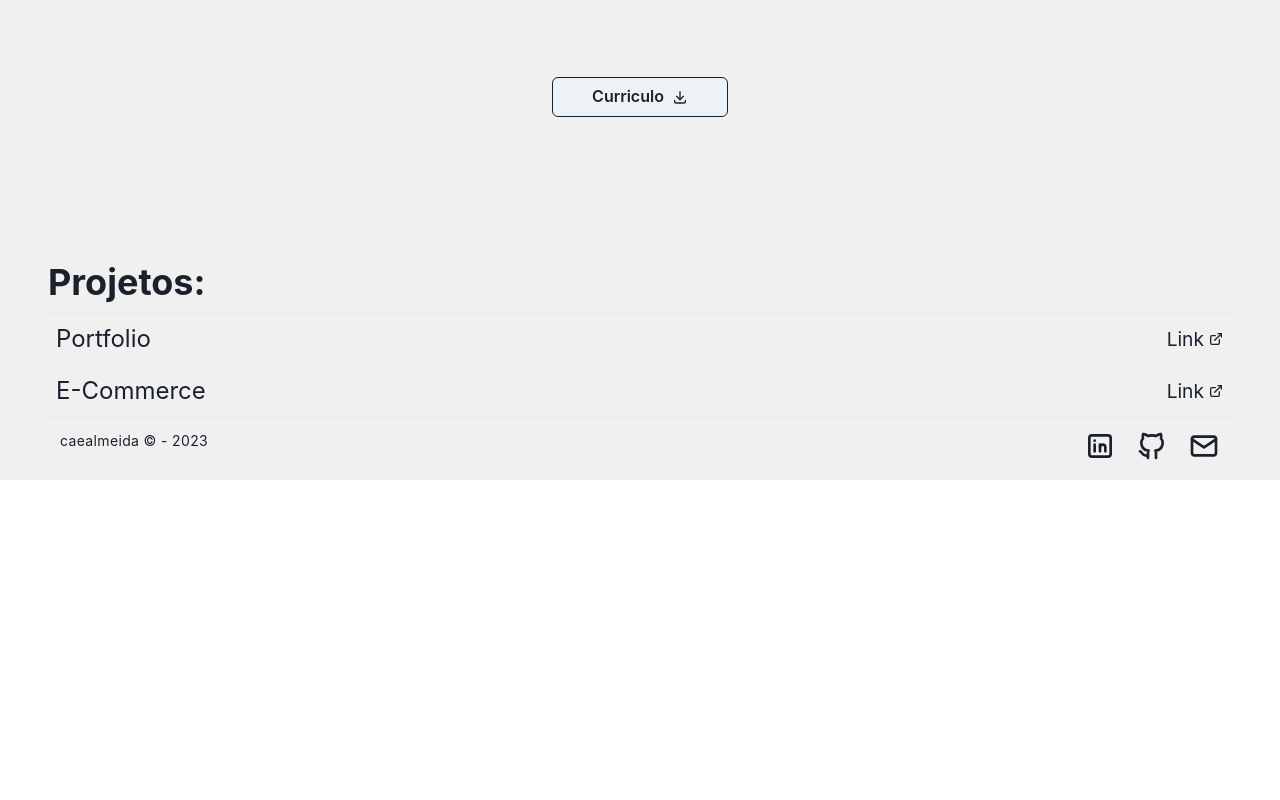
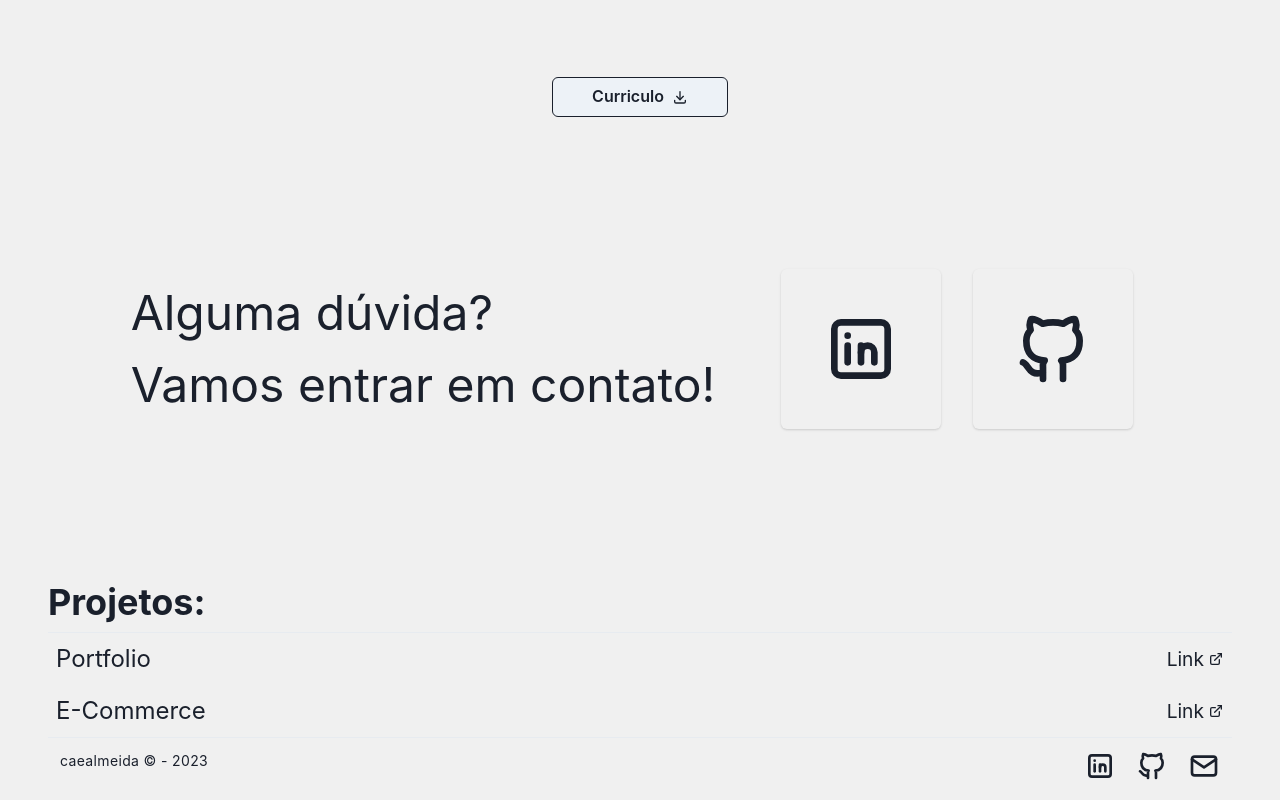
Before and after one commit to caealmeida/Portfolio, a Next.js app: page / in a window 1280 px wide. Shown: the part 1251-2051 px from the top of the page. Before the commit the page ends 1731 px from the top, so only its background shows below. Built offline with nearby package versions, Linux system fonts and the light colour scheme.

Commit message:
feat: add Contacts

```diff
--- /dev/null
+++ b/components/Contact.tsx
@@ -0,0 +1,28 @@
+import { Flex, Box, Icon, Text, Link } from '@chakra-ui/react';
+import theme from '../public/Theme';
+import { IconType } from 'react-icons';
+
+type Contact = {
+  name: string;
+  link: string;
+  logo: IconType;
+};
+
+const Contact = ({ name, link, logo }: Contact) => {
+  return (
+    <Link href={link} justifyContent='center' isExternal>
+      <Flex
+        direction='column'
+        boxShadow='base'
+        p='10'
+        rounded='md'
+        m={4}
+        _hover={{ bg: 'RGBA(204, 0, 15, 0.8)', color: theme.colors.light, textDecoration: 'none' }}
+      >
+        <Icon as={logo} boxSize={20} />
+      </Flex>
+    </Link>
+  );
+};
+
+export default Contact;
--- /dev/null
+++ b/components/Contacts.tsx
@@ -0,0 +1,20 @@
+import { Box, Flex, Text } from '@chakra-ui/react';
+import { TbBrandLinkedin, TbBrandGithub } from 'react-icons/tb';
+import Contact from './Contact';
+
+const Contacts = () => {
+  return (
+    <Flex id='contacts' alignItems='center' justifyContent='center' gap='50px' mt={'32'}>
+      <Flex maxW='50%' direction='column'>
+        <Text fontSize='3em'>Alguma dúvida?</Text>
+        <Text fontSize='3em'>Vamos entrar em contato!</Text>
+      </Flex>
+      <Flex>
+        <Contact name={'LinkedIn'} link={'https://www.linkedin.com/in/caealmeida/'} logo={TbBrandLinkedin} />
+        <Contact name={'GitHub'} link={'https://github.com/caealmeida'} logo={TbBrandGithub} />
+      </Flex>
+    </Flex>
+  );
+};
+
+export default Contacts;
--- a/components/Header.tsx
+++ b/components/Header.tsx
@@ -32,7 +32,7 @@ const Header = () => {
         <Link href='#about'>
           <Text>Sobre</Text>
         </Link>
-        <Link href='#' mx={16}>
+        <Link href='#contacts' mx={16}>
           <Text>Contato</Text>
         </Link>
         <Link href='#projects'>
@@ -40,7 +40,7 @@ const Header = () => {
         </Link>
       </Flex>
       <Flex>
-        <Menu>
+        {/* <Menu>
           <Tooltip label='Idioma' closeDelay={250} fontSize='sm'>
             <MenuButton as={IconButton} aria-label='Languages' icon={<TbLanguage />} variant='ghost' />
           </Tooltip>
@@ -52,7 +52,7 @@ const Header = () => {
               <Img src='./images/flags/united-kingdom.png' mr={2} /> English
             </MenuItem>
           </MenuList>
-        </Menu>
+        </Menu> */}
         <Tooltip label='Dark Mode' closeDelay={250} fontSize='sm'>
           <IconButton aria-label='dark-mode' variant='ghost' icon={darkModeIcon} onClick={toggleColorMode} />
         </Tooltip>
--- a/pages/index.tsx
+++ b/pages/index.tsx
@@ -4,6 +4,7 @@ import Footer from '../components/Footer';
 import Home from '../components/Home';
 import About from '../components/About';
 import Projects from '../components/Projects';
+import Contacts from '../components/Contacts';
 
 const IndexPage = () => {
   const color = useColorModeValue('blackAlpha.100', 'blackAlpha.800');
@@ -14,6 +15,7 @@ const IndexPage = () => {
         <Header />
         <Home />
         <About />
+        <Contacts />
         <Projects />
         <Divider />
         <Footer />
```
